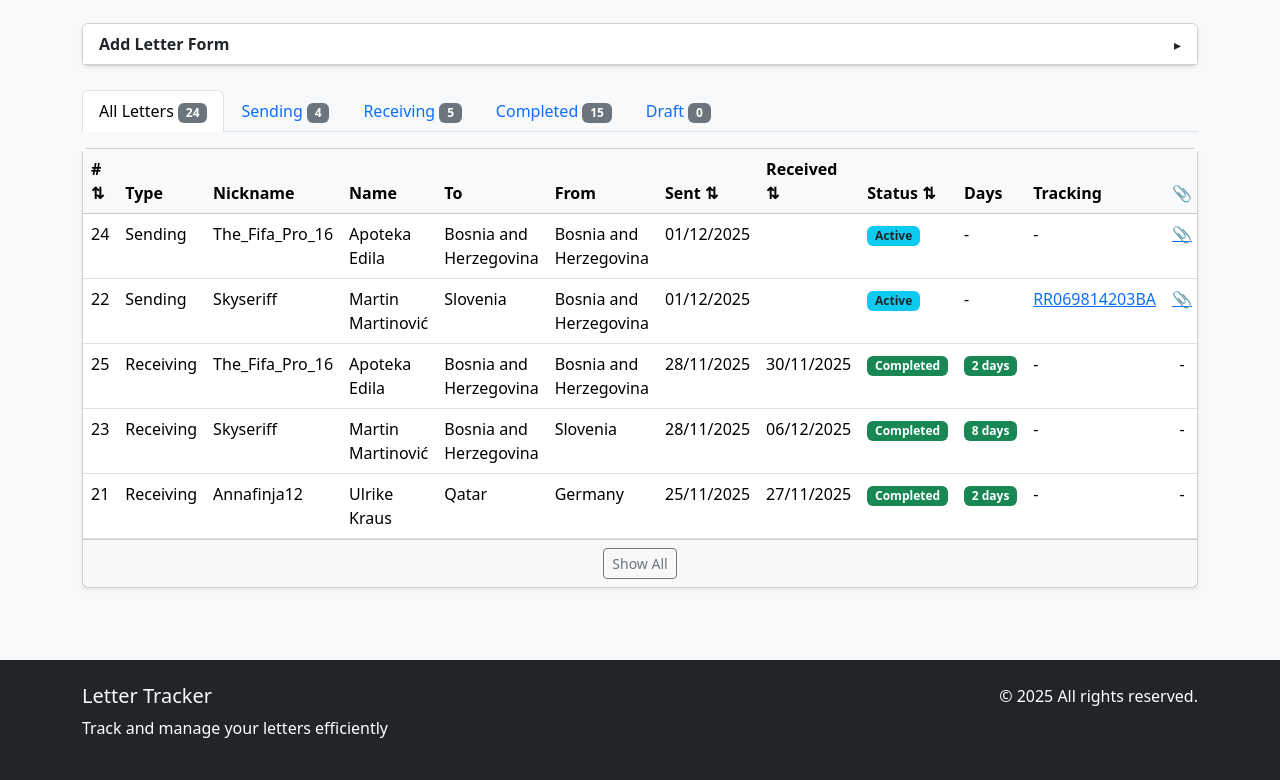
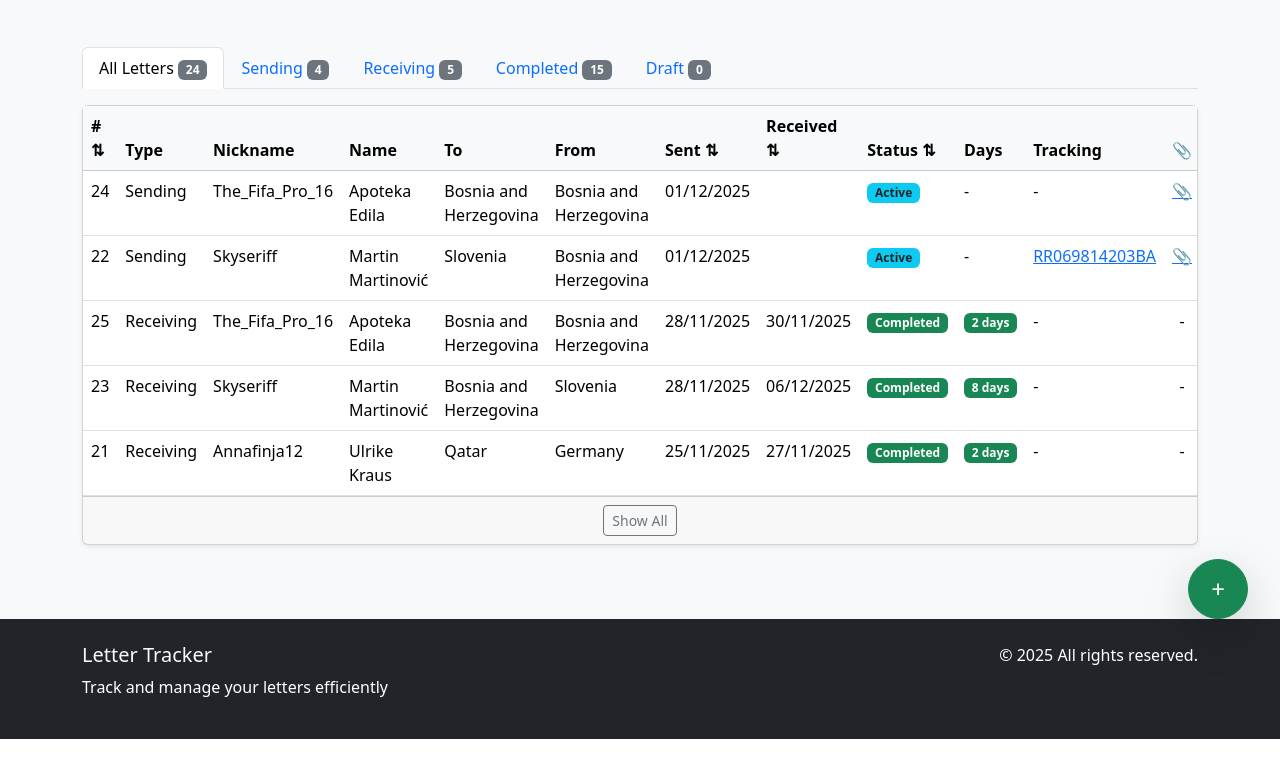
Before and after one commit to RimSo/letter-tracker, a Flask app: page / in a window 1280 px wide. Shown: the part 61-841 px from the top of the page. After the commit the page ends 800 px from the top, so only its background shows below. Run offline with Flask 3, Linux system fonts and the light colour scheme; a user stored in the database is signed in; some libraries are stand-ins or nearby versions.

Commit message:
form_to_float_

```diff
--- a/templates/base.html
+++ b/templates/base.html
@@ -16,6 +16,10 @@
       .truncate { white-space: nowrap; overflow: hidden; text-overflow: ellipsis; }
       .small-pad td, .small-pad th { padding-top: .5rem; padding-bottom: .5rem; }
       .total-label { font-size: .9rem; color: #666; }
+      .arrow-icon {
+    transition: transform .25s;
+    font-size: 14px;
+  }
       body {
         display: flex;
         flex-direction: column;
@@ -23,10 +27,15 @@
         padding-top: 60px; /* Adjust based on your navbar height */
       }
 
+      .btn.position-fixed {
+    z-index: 1040 !important;
+  }
+
       main {
         flex: 1;
       }
     </style>
+
   </head>
 
   <body class="bg-light">
--- a/templates/index.html
+++ b/templates/index.html
@@ -8,16 +8,23 @@
   }
 </style>
 
-<div class="card shadow-sm mb-3">
-  <div class="card-header bg-white d-flex justify-content-between align-items-center"
-       data-bs-toggle="collapse" data-bs-target="#addLetterCollapse" style="cursor:pointer;">
-    <strong>Add Letter Form</strong>
-    <span class="arrow-icon">&#9656;</span>
+<!-- Floating Action Button -->
+<button type="button" class="btn btn-success rounded-circle shadow-lg position-fixed"
+        style="bottom: 120px; right: 2rem; width: 60px; height: 60px; font-size: 24px; z-index: 1040;"
+        data-bs-toggle="modal" data-bs-target="#addLetterModal">
+  +
+</button>
+
+<!-- Modal -->
+<div class="modal fade" id="addLetterModal" tabindex="-1" aria-labelledby="addLetterModalLabel" aria-hidden="true">
+  <div class="modal-dialog modal-lg">
+    <div class="modal-content">
+      <div class="modal-header">
+        <h5 class="modal-title" id="addLetterModalLabel">Add Letter</h5>
+        <button type="button" class="btn-close" data-bs-dismiss="modal" aria-label="Close"></button>
       </div>
-
-  <div id="addLetterCollapse" class="collapse">
-    <div class="card-body">
-      <form method="post" action="/add" class="row g-3" enctype="multipart/form-data">
+      <div class="modal-body">
+        <form method="post" action="/add" class="row g-3" enctype="multipart/form-data" id="addLetterForm">
 
           <div class="col-md-2">
             <label class="form-label">Type *</label>
@@ -32,19 +39,19 @@
             <input type="text" class="form-control" name="nickname">
           </div>
 
-        <div class="col-md-4">
+          <div class="col-md-7">
             <label class="form-label">Name *</label>
             <input type="text" class="form-control" name="name" required>
           </div>
 
-        <div class="col-md-3">
+          <div class="col-md-6">
             <label class="form-label">To Country *</label>
             <select class="form-select" name="to_country" required>
               {% for c in COUNTRIES %}<option value="{{ c }}">{{ c }}</option>{% endfor %}
             </select>
           </div>
 
-        <div class="col-md-3">
+          <div class="col-md-6">
             <label class="form-label">From</label>
             <select class="form-select" name="from_country">
               {% for c in COUNTRIES %}
@@ -53,34 +60,34 @@
             </select>
           </div>
 
-        <div class="col-md-3">
+          <div class="col-md-4">
             <label class="form-label">Sent Date</label>
             <input type="date" class="form-control" name="sent_date">
           </div>
 
-        <div class="col-md-3">
+          <div class="col-md-4">
             <label class="form-label">Received Date</label>
             <input type="date" class="form-control" name="received_date">
           </div>
 
-        <div class="col-md-3">
+          <div class="col-md-4">
             <label class="form-label">Tracking</label>
             <input type="text" class="form-control" name="tracking" placeholder="RR... or Normal">
           </div>
 
-        <div class="col-md-4">
+          <div class="col-md-12">
             <label class="form-label">Attachment *</label>
             <input type="file" class="form-control" name="attachment"
                    accept=".pdf,.jpg,.jpeg,.png,.doc,.docx" required>
-          <div class="form-text">Allowed: PDF, JPG, PNG, DOC, DOCX • Max {{ 10 }} MB</div>
-        </div>
-
-        <div class="col-md-2 d-grid">
-          <label class="form-label">&nbsp;</label>
-          <button class="btn btn-success">Add</button>
+            <div class="form-text">Allowed: PDF, JPG, PNG, DOC, DOCX • Max 10 MB</div>
           </div>
 
         </form>
+      </div>
+      <div class="modal-footer">
+        <button type="button" class="btn btn-secondary" data-bs-dismiss="modal">Cancel</button>
+        <button type="submit" form="addLetterForm" class="btn btn-success">Add Letter</button>
+      </div>
     </div>
   </div>
 </div>
@@ -447,19 +454,4 @@ document.addEventListener("DOMContentLoaded", function () {
 });
 </script>
 
-    <script>
-document.addEventListener("DOMContentLoaded", () => {
-  const header = document.querySelector('[data-bs-target="#addLetterCollapse"]');
-  const arrow = header.querySelector(".arrow-icon");
-  const collapse = document.getElementById("addLetterCollapse");
-
-  collapse.addEventListener("shown.bs.collapse", () => {
-    arrow.style.transform = "rotate(90deg)";
-  });
-
-  collapse.addEventListener("hidden.bs.collapse", () => {
-    arrow.style.transform = "rotate(0deg)";
-  });
-});
-</script>
 {% endblock %}
```
Lines whose indentation alone changed are shown as unchanged.
